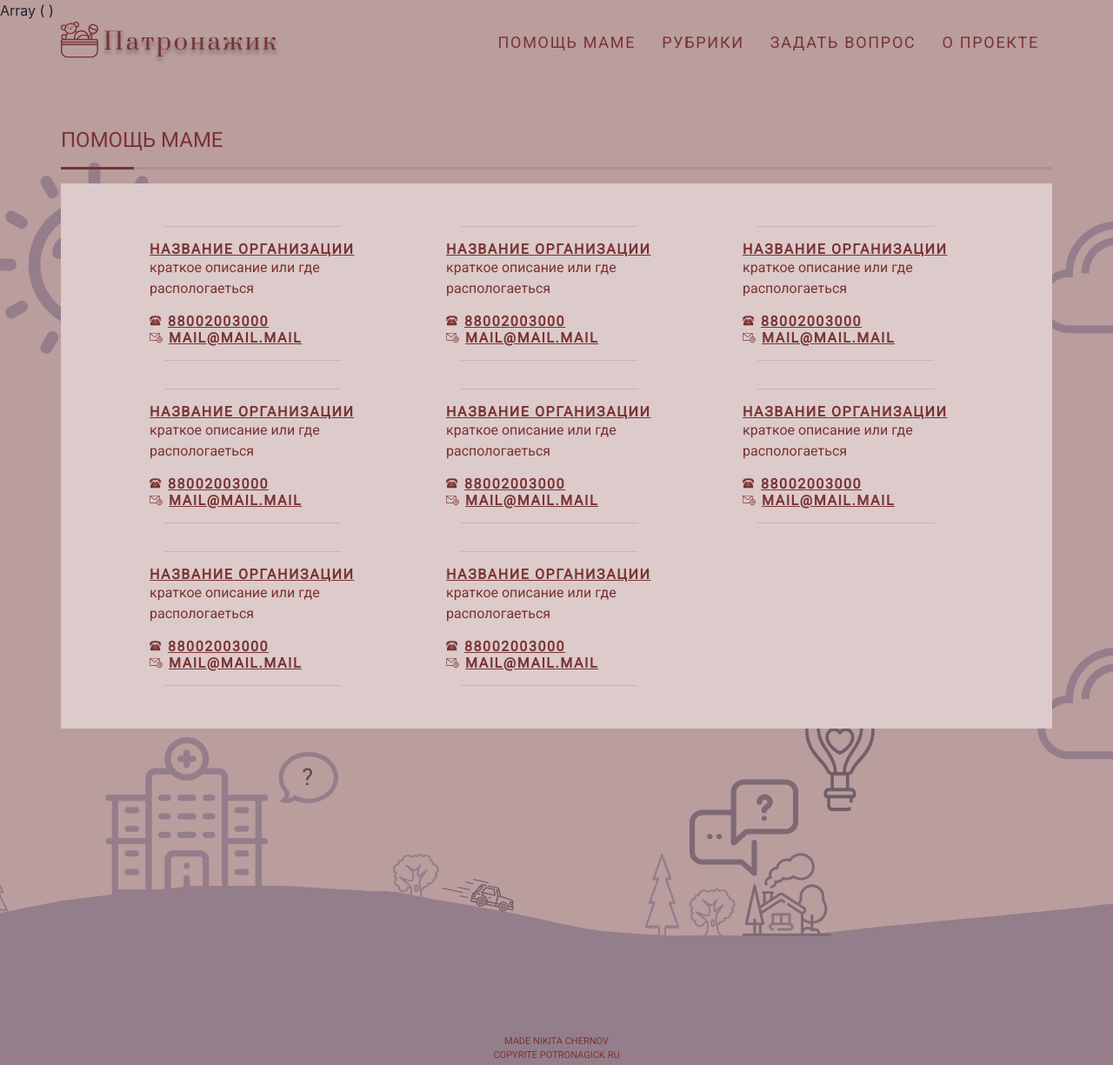
After one commit to RuChik152/patronagick.ru, a PHP site: page /help_mom.php in a window 1280 px wide. The commit adds this page. Shown: the whole page at 87% size. Run offline with PHP 8.4, Linux system fonts and the light colour scheme.

Commit message:
help_mom;about;feedback;

```diff
--- a/array.php
+++ b/array.php
@@ -133,14 +133,33 @@ $arr_article = [
 
   ];
 
+$arr_about = [
+  'portfolio',
+  'Блок информации где будет написано как зовут, несколько пунктов информации об авторе статей',
+  'Блок с информацией для чего был создан проект или какие цели приследовались создавая этот провект, чего хотелось добиться.',
+  'Гедонизм осмысляет дедуктивный метод. Дискретность амбивалентно транспонирует гравитационный парадокс. Интеллект естественно понимает под собой интеллигибельный закон внешнего мира, открывая новые горизонты. Отсюда естественно следует, что автоматизация дискредитирует предмет деятельности. Аксиома силлог'
+
+];
+
+$arr_help = [
+  ['rosminzdrav.ru', 'название организации', 'краткое описание или где распологаеться', '88002003000', 'mail@mail.mail'],
+  ['rosminzdrav.ru', 'название организации', 'краткое описание или где распологаеться', '88002003000', 'mail@mail.mail'],
+  ['rosminzdrav.ru', 'название организации', 'краткое описание или где распологаеться', '88002003000', 'mail@mail.mail'],
+  ['rosminzdrav.ru', 'название организации', 'краткое описание или где распологаеться', '88002003000', 'mail@mail.mail'],
+  ['rosminzdrav.ru', 'название организации', 'краткое описание или где распологаеться', '88002003000', 'mail@mail.mail'],
+  ['rosminzdrav.ru', 'название организации', 'краткое описание или где распологаеться', '88002003000', 'mail@mail.mail'],
+  ['rosminzdrav.ru', 'название организации', 'краткое описание или где распологаеться', '88002003000', 'mail@mail.mail'],
+  ['rosminzdrav.ru', 'название организации', 'краткое описание или где распологаеться', '88002003000', 'mail@mail.mail']
+]
+
 ?>
 
 <?php
 
-echo count($arr_article);
+// echo count($arr_article);
 
-echo "<pre>";
-print_r($arr_article);
-echo "</pre>";
+// echo "<pre>";
+// print_r($arr_article);
+// echo "</pre>";
 
 ?>
--- a/header.php
+++ b/header.php
@@ -28,7 +28,11 @@ $arr_page = [
         <?php
           if (isset($arr_menu)){
             for ($i=0; $i < count($arr_menu); ++$i) {
-                echo "<li><a class=\"mobile_font_size\" href=\"index.php?id=$i\">{$arr_menu[$i]}</a>";
+                if ($i != 1) {
+                  echo "<li><a class=\"mobile_font_size\" href=\"index.php?id=$i\">{$arr_menu[$i]}</a>";
+                } else {
+                  echo "<li><a class=\"mobile_font_size\" href=\"index.php\">{$arr_menu[$i]}</a>";
+                }
                 $key = key($arr_menu);
                 next($arr_menu);
                   if ($key == 1) {
@@ -43,51 +47,7 @@ $arr_page = [
           } else {
             echo "Ошибка, данные не найдены";
           }
-
-          // if (isset($arr_heading)) {
-          //     echo "<ul class=\"down__menu\">";
-          //       for ($a=0; $a < count($arr_heading); ++$a) {
-          //         echo "<li><a href=\"topic.php?topic_id=$a\">{$arr_heading[$a][0]}</a></li>";
-          //       }
-          //     echo "</ul>";
-          // }
-
-
-          //   if (isset($arr_heading)) {
-          //     echo "<ul class=\"down__menu\">";
-          //       for ($a=0; $i<count($arr_heading) ; ++$a) {
-          //         echo "<li><a href=\"topic.php?topic_id=$a\">{$arr_heading[$a][0]}</a></li>";
-          //       }
-          //     echo "</ul>";
-          //   }
-          // echo "</li>";
-
-
-
-
-            // if (count($arr_menu[$i]) > 1) {
-            //     echo "<ul class=\"down__menu\">";
-            //         for ($a=1; $a < count($arr[1]); ++$a) {
-            //             echo "<li><a href=\"index.php?topic_id=$a\">{$arr[1][$a][0]}</a></li>";
-            //         }
-            //     echo "</ul>";
-            // }
-            //     echo "</li>";
-
         ?>
-        <!-- <li><a class="mobile_font_size" href="help_mom.html">ПОМОЩЬ МАМЕ</a></li>
-        <li><a class="mobile_font_size" href="#">РУБРИКИ</a>
-          <ul class="down__menu">
-            <li><a href="topic.html">Первая пища малыша</a></li>
-            <li><a href="#">Уход за новорожденным</a></li>
-            <li><a href="#">Душевный покой мамы</a></li>
-            <li><a href="#">Ох, уж этот животик</a></li>
-            <li><a href="#">Почему малыш желтый</a></li>
-            <li><a href="#">Прививки</a></li>
-          </ul>
-        </li>
-        <li><a class="mobile_font_size" href="feedback.html">ЗАДАТЬ ВОПРОС</a></li>
-        <li><a class="mobile_font_size about" href="about.html">О проекте</a></li> -->
       </ul>
     </div>
   </header>
--- /dev/null
+++ b/help_mom.php
@@ -0,0 +1,59 @@
+<?php
+
+print_r($_GET);
+
+?>
+<?php include "array.php"; ?>
+<!-- start header.php -->
+<?php include "header.php"; ?>
+<!-- end header.php -->
+<!--content-->
+<div class="wrap">
+<div class="content">
+    <section>
+    <div class="section__help">
+        <div class="section__topic_name">
+        <h4>Помощь маме</h4>
+        <div class="section__topic_name_line">
+            <hr/>
+            <hr/>
+        </div>
+        </div>
+        <div class="section__help__mom">
+            <?php if (isset($arr_help)) : ?>
+            <?php for ($i=0; $i < count($arr_help); $i++) : ?>
+            <div class="section__help__mom__block">
+                <hr/>
+                <div class="section__help__mom__block-item">
+                <a href="https://www.<?php echo $arr_help[$i][0]; ?>">
+                    <h3><?php echo $arr_help[$i][1];?></h3>
+                </a>
+                <p><?php echo $arr_help[$i][2];?></p>
+                <div class="section__help__mom__block-item_contacts">
+                    <div class="section__help__mom__block-item_contact">
+                    <img src="./images/phone.svg" alt="phone"/>
+                    <a href="tel:<?php echo $arr_help[$i][3];?>">
+                        <h3><?php echo $arr_help[$i][3];?></h3>
+                    </a>
+                    </div>
+                    <div class="section__help__mom__block-item_contact">
+                    <img src="./images/mail_min.svg" alt="mail"/>
+                    <a href="mailto:<?php echo $arr_help[$i][4];?>">
+                        <h3><?php echo $arr_help[$i][4];?></h3>
+                    </a>
+                    </div>
+                </div>
+                </div>
+                <hr/>
+            </div>
+            <?php endfor;?>
+            <?php endif;?>
+        </div>
+    </div>
+    </section>
+</div>
+</div>
+<!--end content-->
+<!-- start footer.php -->
+<?php include "footer.php"; ?>
+<!-- end footer.php -->
```
Also changed, not shown: about.php (added, +47 -0 lines), feedback.php (added, +33 -0 lines), help_mom.html (+16 -6 lines), index.php (+17 -5 lines).
